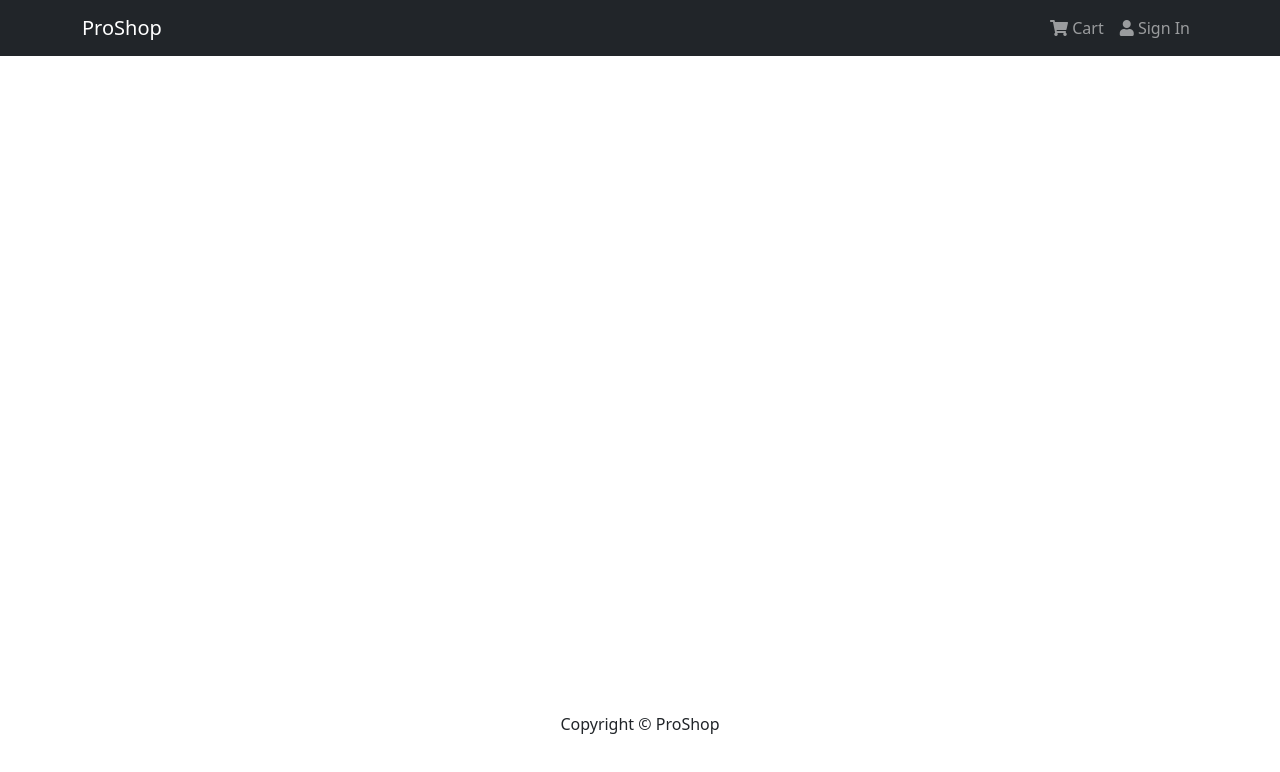
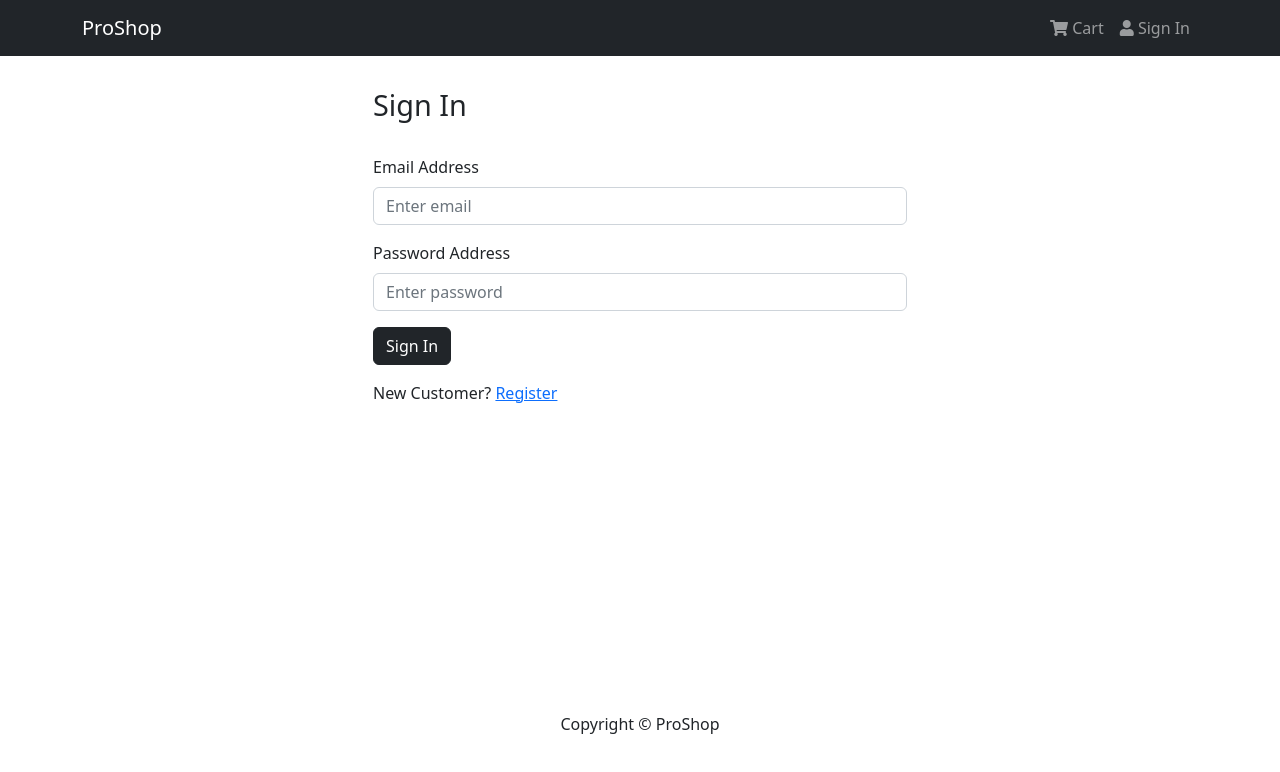
Before and after one commit to siavash-sattari/proshop, a React (Create React App) app in the folder frontend/: page /login in a window 1280 px wide. Shown: the top 772 px of the page. Built offline with nearby package versions, Linux system fonts and the light colour scheme.

Commit message:
user login functionality

```diff
--- a/frontend/src/App.js
+++ b/frontend/src/App.js
@@ -7,6 +7,7 @@
 import HomeScreen from './screens/HomeScreen';
 import ProductScreen from './screens/ProductScreen';
 import CartScreen from './screens/CartScreen';
+import LoginScreen from './screens/LoginScreen';
 
 const App = () => {
   return (
@@ -16,6 +17,7 @@
         <Container>
           <Routes>
             <Route path='/' element={<HomeScreen />} />
+            <Route path='/login' element={<LoginScreen />} />
             <Route path='/product/:id' element={<ProductScreen />} />
             <Route path='/cart/:id' element={<CartScreen />} />
           </Routes>
--- /dev/null
+++ b/frontend/src/actions/userActions.js
@@ -0,0 +1,30 @@
+import axios from 'axios';
+import { USER_LOGIN_FAIL, USER_LOGIN_REQUEST, USER_LOGIN_SUCCESS } from '../constants/userConstants';
+
+export const login = (email, password) => async dispatch => {
+  try {
+    dispatch({
+      type: USER_LOGIN_REQUEST
+    });
+
+    const config = {
+      headers: {
+        'Content-Type': 'application/json'
+      }
+    };
+
+    const { data } = await axios.post('/api/users/login', { email, password }, config);
+
+    dispatch({
+      type: USER_LOGIN_SUCCESS,
+      payload: data
+    });
+
+    localStorage.setItem('userInfo', JSON.stringify(data));
+  } catch (error) {
+    dispatch({
+      type: USER_LOGIN_FAIL,
+      payload: error.response && error.response.data.message ? error.response.data.message : error.message
+    });
+  }
+};
--- /dev/null
+++ b/frontend/src/components/FormContainer.jsx
@@ -0,0 +1,16 @@
+import React from 'react';
+import { Container, Row, Col } from 'react-bootstrap';
+
+const FormContainer = ({ children }) => {
+  return (
+    <Container>
+      <Row className='justify-content-md-center'>
+        <Col xs={12} md={6}>
+          {children}
+        </Col>
+      </Row>
+    </Container>
+  );
+};
+
+export default FormContainer;
--- /dev/null
+++ b/frontend/src/constants/userConstants.js
@@ -0,0 +1,4 @@
+export const USER_LOGIN_REQUEST = 'USER_LOGIN_REQUEST';
+export const USER_LOGIN_SUCCESS = 'USER_LOGIN_SUCCESS';
+export const USER_LOGIN_FAIL = 'USER_LOGIN_FAIL';
+export const USER_LOGOUT = 'USER_LOGOUT';
--- /dev/null
+++ b/frontend/src/reducers/userReducers.js
@@ -0,0 +1,16 @@
+import { USER_LOGIN_FAIL, USER_LOGIN_REQUEST, USER_LOGIN_SUCCESS, USER_LOGOUT } from '../constants/userConstants';
+
+export const userLoginReducer = (state = {}, action) => {
+  switch (action.type) {
+    case USER_LOGIN_REQUEST:
+      return { loading: true };
+    case USER_LOGIN_SUCCESS:
+      return { loading: false, userInfo: action.payload };
+    case USER_LOGIN_FAIL:
+      return { loading: false, error: action.payload };
+    case USER_LOGOUT:
+      return {};
+    default:
+      return state;
+  }
+};
--- /dev/null
+++ b/frontend/src/screens/LoginScreen.jsx
@@ -0,0 +1,65 @@
+import React, { useState, useEffect } from 'react';
+import { useDispatch, useSelector } from 'react-redux';
+import { Link, useNavigate, useSearchParams } from 'react-router-dom';
+import { Form, Button, Row, Col } from 'react-bootstrap';
+import Message from '../components/Message';
+import Loader from '../components/Loader';
+import FormContainer from '../components/FormContainer';
+import { login } from '../actions/userActions';
+
+const LoginScreen = () => {
+  const [email, setEmail] = useState('');
+  const [password, setPassword] = useState('');
+
+  const dispatch = useDispatch();
+
+  const userLogin = useSelector(state => state.userLogin);
+  const { loading, error, userInfo } = userLogin;
+
+  const navigate = useNavigate();
+
+  const [searchParams] = useSearchParams();
+  const redirect = searchParams.get('redirect') ? searchParams.get('redirect') : '/';
+
+  useEffect(() => {
+    if (userInfo) {
+      navigate(redirect);
+    }
+  }, [userInfo, redirect]);
+
+  const submitHandler = e => {
+    e.preventDefault();
+    dispatch(login(email, password));
+  };
+
+  return (
+    <FormContainer>
+      <h1>Sign In</h1>
+      {error && <Message variant='danger'>{error}</Message>}
+      {loading && <Loader />}
+      <Form onSubmit={submitHandler}>
+        <Form.Group controlId='email' className='mt-3'>
+          <Form.Label>Email Address</Form.Label>
+          <Form.Control type='email' placeholder='Enter email' value={email} onChange={e => setEmail(e.target.value)}></Form.Control>
+        </Form.Group>
+
+        <Form.Group controlId='password' className='mt-3'>
+          <Form.Label>Password Address</Form.Label>
+          <Form.Control type='password' placeholder='Enter password' value={password} onChange={e => setPassword(e.target.value)}></Form.Control>
+        </Form.Group>
+
+        <Button type='submit' variant='primary' className='mt-3 btn-dark'>
+          Sign In
+        </Button>
+      </Form>
+
+      <Row className='py-3'>
+        <Col>
+          New Customer? <Link to={redirect ? `/register?redirect=${redirect}` : '/register'}>Register</Link>
+        </Col>
+      </Row>
+    </FormContainer>
+  );
+};
+
+export default LoginScreen;
--- a/frontend/src/store.js
+++ b/frontend/src/store.js
@@ -3,17 +3,22 @@
 import { composeWithDevTools } from 'redux-devtools-extension';
 import { productListReducer, productDetailsReducer } from './reducers/productReducers';
 import { cartReducer } from './reducers/cartReducers';
+import { userLoginReducer } from './reducers/userReducers';
 
 const reducer = combineReducers({
   productList: productListReducer,
   productDetails: productDetailsReducer,
-  cart: cartReducer
+  cart: cartReducer,
+  userLogin: userLoginReducer
 });
 
 const cartItemsFromStorage = localStorage.getItem('cartItems') ? JSON.parse(localStorage.getItem('cartItems')) : [];
 
+const userInfoFromStorage = localStorage.getItem('userInfo') ? JSON.parse(localStorage.getItem('userInfo')) : null;
+
 const initialState = {
-  cart: { cartItems: cartItemsFromStorage }
+  cart: { cartItems: cartItemsFromStorage },
+  userLogin: { userInfo: userInfoFromStorage }
 };
 
 const middleware = [thunk];
```
